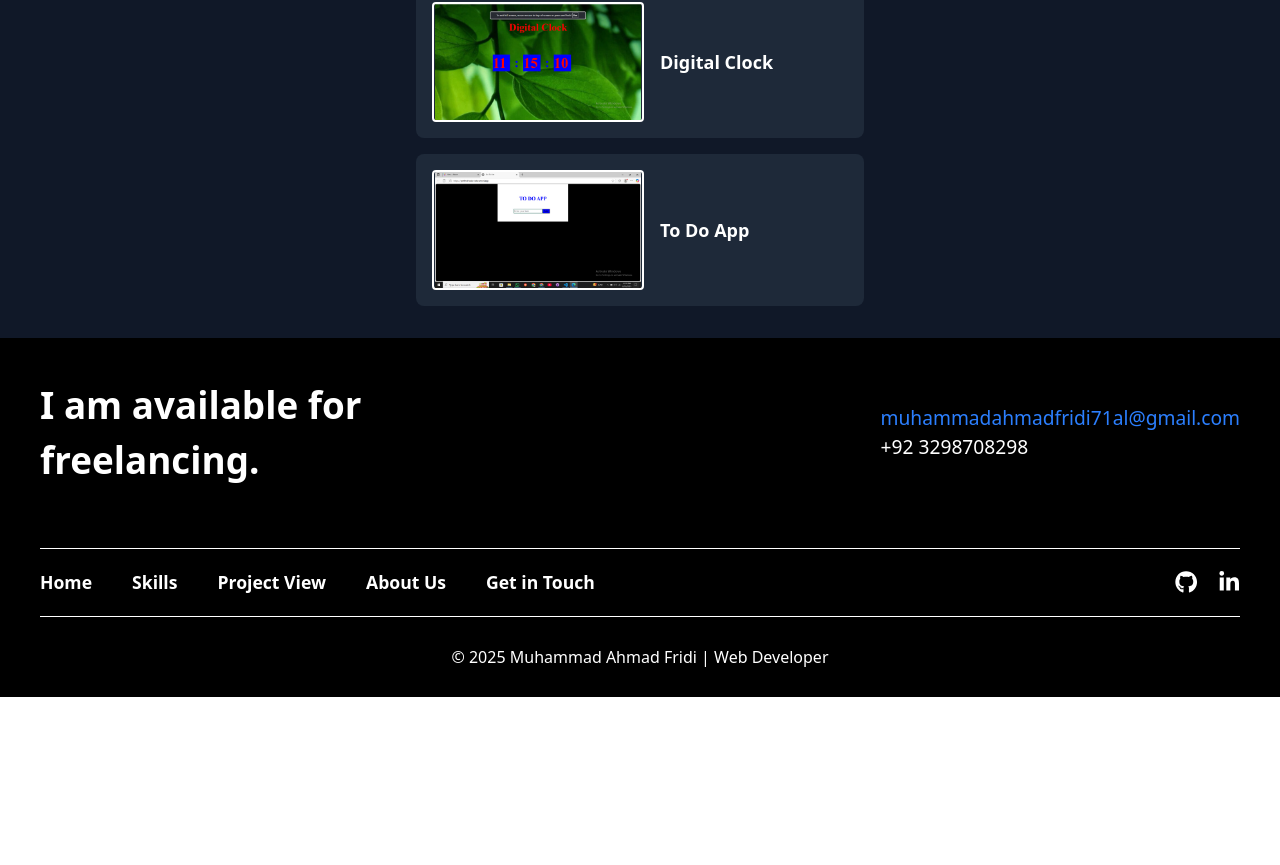
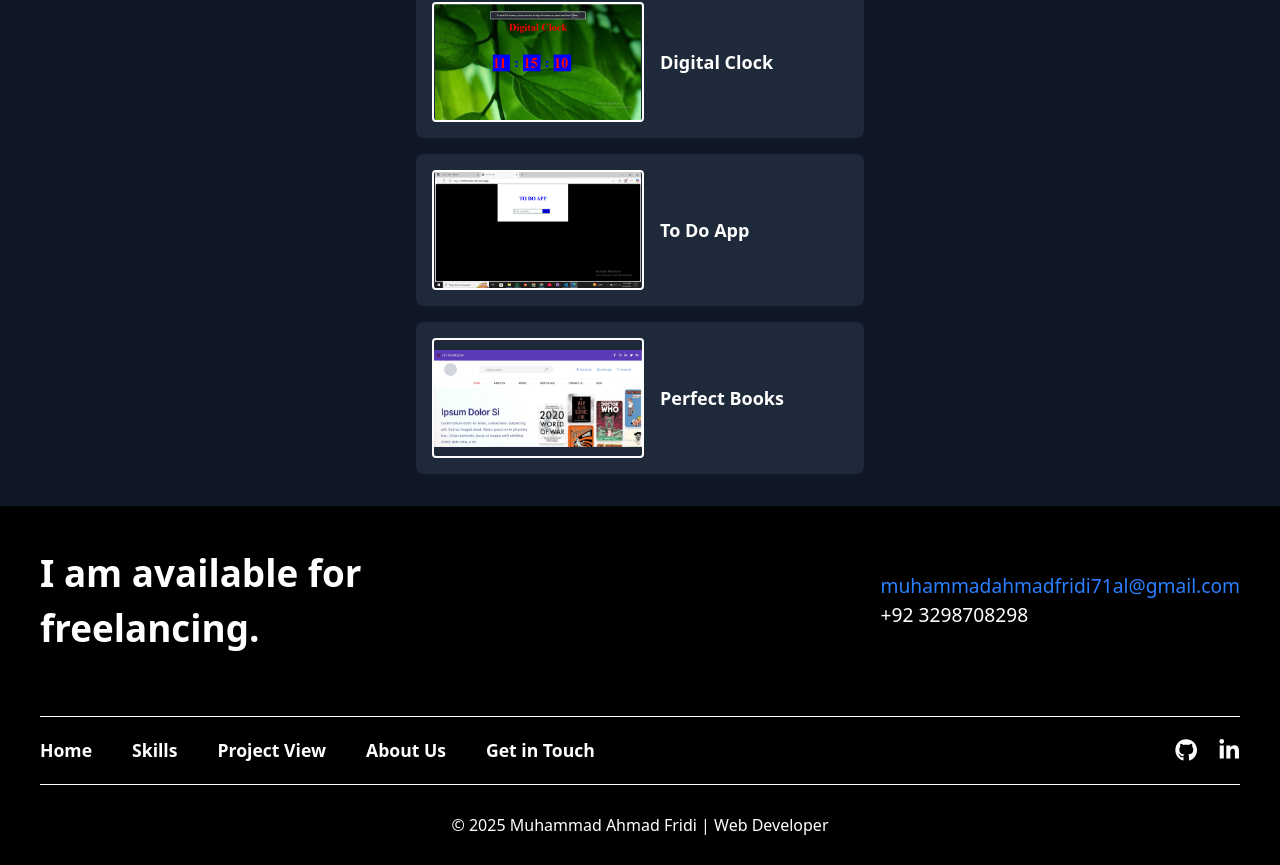
Before and after one commit to Ahmad-WebOfficial/Portfolio-Ahmad, a React (Vite) app: page /projects in a window 1280 px wide. Shown: the part 1682-2547 px from the top of the page. Before the commit the page ends 2379 px from the top, so only its background shows below. Built offline with nearby package versions, Linux system fonts and the light colour scheme.

Commit message:
Update View.jsx

```diff
--- a/src/components/View.jsx
+++ b/src/components/View.jsx
@@ -7,6 +7,8 @@ import img6 from "../images/fashion.jpg";
 import img7 from "../images/api.jpg";
 import img8 from "../images/clock.jpg";
 import img9 from "../images/todo.jpg";
+import img10 from "../images/books.jpg";
+
 
 import img1 from "../images/img55.jpg";
 import Head from "../components/Head";
@@ -53,6 +55,11 @@ const ProjectManager = () => {
       name: "To Do App",
       url: "https://perfect-todo-iota.vercel.app/",
       image: img9,
+    },
+{
+      name: "Perfect Books",
+      url: "https://perfect-books.vercel.app/",
+      image: img10,
     },
 
 
```
